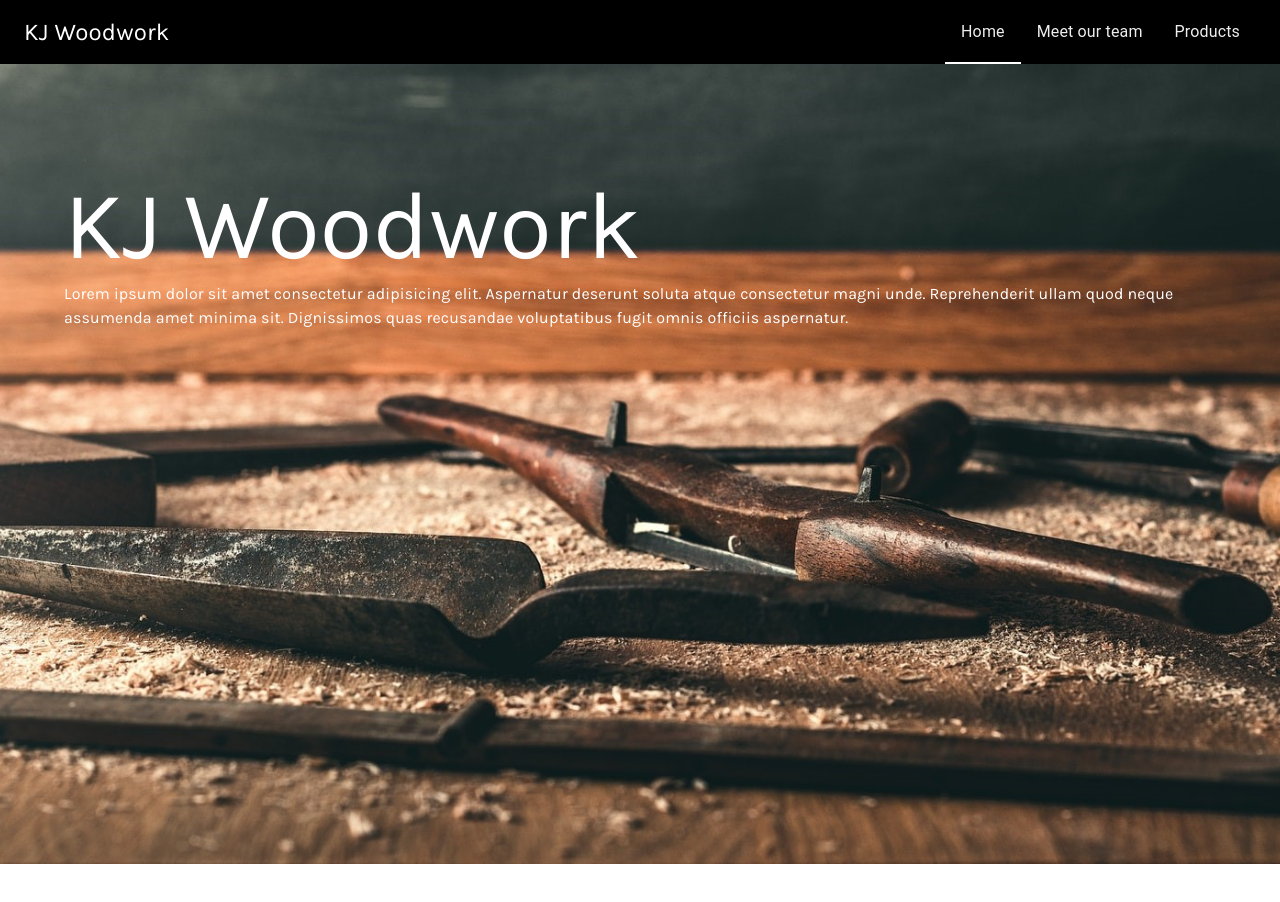
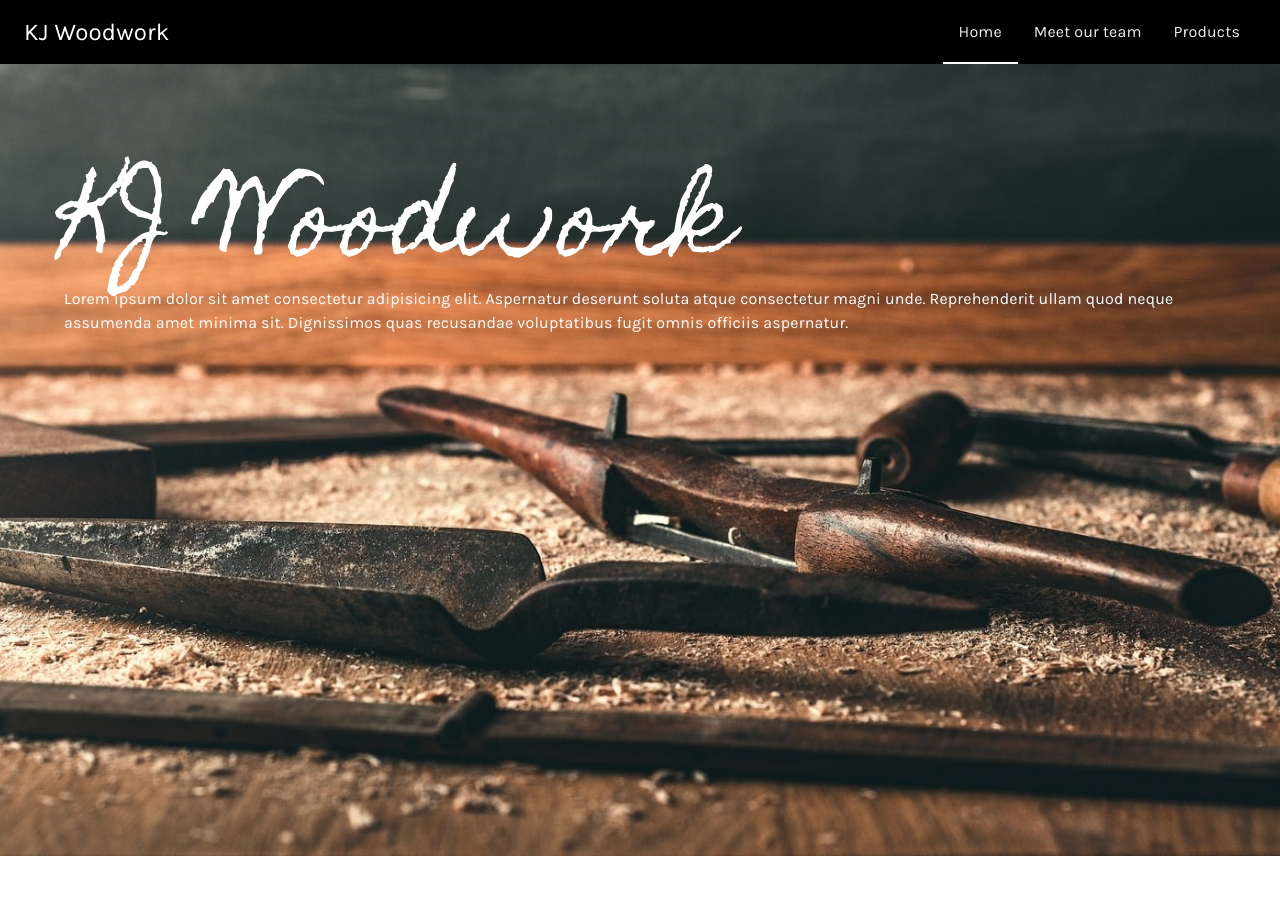
Before and after one commit to karolisjon/frontend-kj-woodwork, a React (Create React App) app in the folder kj-woodwork/: page / in a window 1280 px wide. Shown: the top 902 px of the page. Built offline with nearby package versions, Linux system fonts and the light colour scheme.

Commit message:
feat(22): imported additional font and added it to the hero section of the HomePage

```diff
--- a/kj-woodwork/public/index.html
+++ b/kj-woodwork/public/index.html
@@ -12,6 +12,9 @@
   <link
     href="https://fonts.googleapis.com/css2?family=Karla:ital,wght@0,200;0,300;0,400;0,500;0,600;0,700;0,800;1,200;1,300;1,400;1,500;1,600;1,700;1,800&display=swap"
     rel="stylesheet">
+  <link rel="preconnect" href="https://fonts.googleapis.com">
+  <link rel="preconnect" href="https://fonts.gstatic.com" crossorigin>
+  <link href="https://fonts.googleapis.com/css2?family=Homemade+Apple&display=swap" rel="stylesheet">
   <title>KJ Woodwork</title>
 </head>
 
--- a/kj-woodwork/src/components/navbar/components/index.jsx
+++ b/kj-woodwork/src/components/navbar/components/index.jsx
@@ -8,6 +8,7 @@ const Link = styled(NavLink)(({ theme }) => ({
   padding: theme.spacing(0, 2),
   textDecoration: 'none',
   color: theme.palette.grey[200],
+  fontFamily: theme.typography.fontFamily,
 
   '&.active': {
     boxShadow: `inset 0 -2px 0 ${theme.palette.common.white}`,
--- a/kj-woodwork/src/components/navbar/index.jsx
+++ b/kj-woodwork/src/components/navbar/index.jsx
@@ -33,7 +33,7 @@ const Navbar = (props) => {
 
   const drawer = (
     <Box onClick={handleDrawerToggle} sx={{ textAlign: 'center' }}>
-      <Typography variant="h6" sx={{ my: 2 }}>
+      <Typography variant="h6" sx={{ my: 2, fontFamily: 'logoFont' }}>
         KJ Woodwork
       </Typography>
       <Divider />
--- a/kj-woodwork/src/components/pages/home-page/components/background.jsx
+++ b/kj-woodwork/src/components/pages/home-page/components/background.jsx
@@ -2,7 +2,7 @@ import { Box, styled } from '@mui/material';
 
 const Background = styled(Box)({
   position: 'absolute',
-  top: 64,
+  top: 56,
   left: 0,
   height: '100%',
   width: '100%',
--- a/kj-woodwork/src/components/pages/home-page/components/content-container.jsx
+++ b/kj-woodwork/src/components/pages/home-page/components/content-container.jsx
@@ -2,7 +2,7 @@ import { Box, styled } from '@mui/material';
 
 const ContentContainer = styled(Box)({
   position: 'absolute',
-  top: 170,
+  top: 175,
   left: 0,
   height: '100%',
   width: '100%',
--- a/kj-woodwork/src/components/pages/home-page/index.jsx
+++ b/kj-woodwork/src/components/pages/home-page/index.jsx
@@ -10,7 +10,12 @@ const HomePage = () => {
       <Background component='img' src='/homepage.jpg' />
       <ContentContainer>
         <Container>
-          <Typography variant='h1' component='h1' sx={{ color: 'white', fontWeight: '400' }}>
+          <Typography variant='h1' component='h1' sx={{
+            color: 'white',
+            fontWeight: '400',
+            fontFamily: 'logoFont'
+          }}
+          >
             KJ Woodwork
           </Typography>
           <Typography sx={{ color: 'white', fontWeight: '400' }}>
--- a/kj-woodwork/src/styles/theme.js
+++ b/kj-woodwork/src/styles/theme.js
@@ -8,7 +8,8 @@ const theme = createTheme({
     }
   },
   typography: {
-    fontFamily: 'Karla, sans-serif;'
+    fontFamily: 'Karla, sans-serif;',
+    logoFont: 'Homemade Apple, cursive;',
   }
 });
 
```
